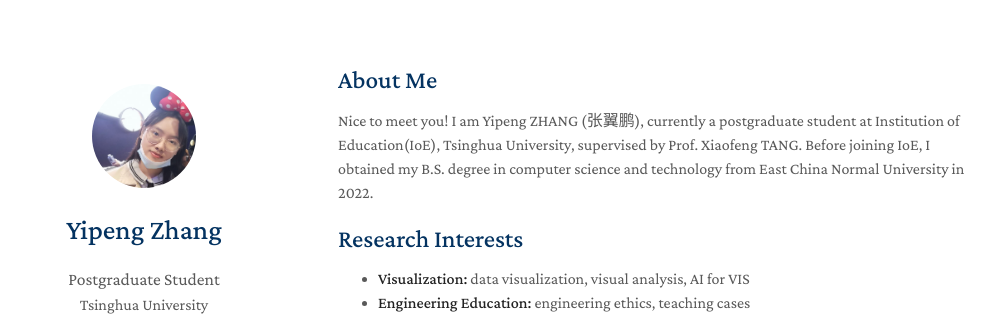
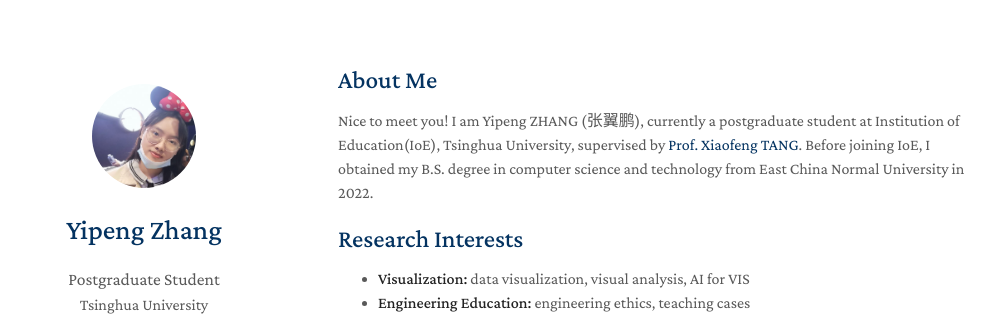
Before and after one commit to YipengZhang22/YipengZhang22.github.io, a Jekyll site: the page built from index.md, in a window 1280 px wide and 900 px high. Shown: the top 322 px of the window, without its empty margins (132-1126 px from the left). Built offline with Jekyll 4.4.1, drawn with Linux system fonts in a browser that asks for light colours; nearby versions of some CDN libraries; a style sheet for code colours, icons or effects is not loaded; our own code applies the rules of GitHub Pages for plain Markdown files; part of the change alters nothing that is shown.

```diff
--- a/index.md
+++ b/index.md
@@ -4,7 +4,7 @@ layout: homepage
 
 ## About Me
 
-Nice to meet you! I am Yipeng ZHANG (张翼鹏), currently a postgraduate student at Institution of Education(IoE), Tsinghua University, supervised by Prof. Xiaofeng TANG. Before joining IoE, I obtained my B.S. degree in computer science and technology from East China Normal University in 2022.
+Nice to meet you! I am Yipeng ZHANG (张翼鹏), currently a postgraduate student at Institution of Education(IoE), Tsinghua University, supervised by [Prof. Xiaofeng TANG](https://www.ioe.tsinghua.edu.cn/info/1133/2228.htm). Before joining IoE, I obtained my B.S. degree in computer science and technology from East China Normal University in 2022.
 
 ## Research Interests
 
```
